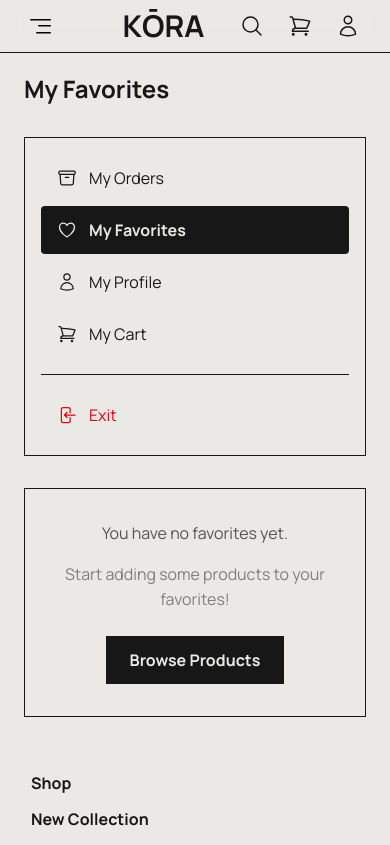
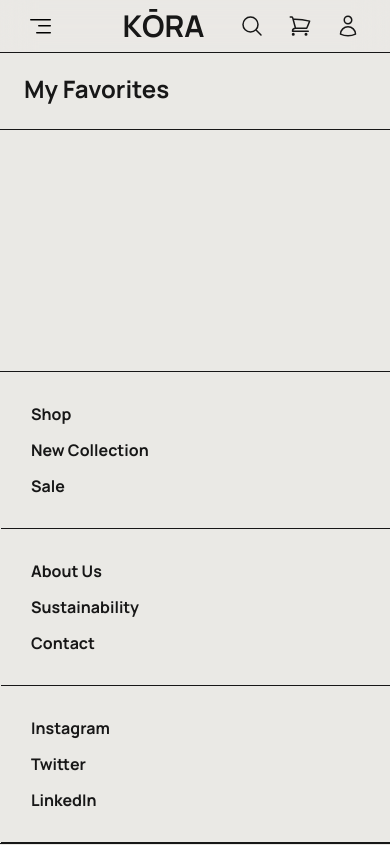
Before and after one commit to lucasfrezzini/apx-n3-19-01-ecommerce-frontend, a Next.js app: page /favorites in a window 390 px wide. Shown: the top 845 px of the page. Built offline with nearby package versions, Linux system fonts and the light colour scheme.

Commit message:
feat: add full-width layout with fixed sidebar for user pages

```diff
--- a/app/favorites/page.tsx
+++ b/app/favorites/page.tsx
@@ -72,24 +72,33 @@
 
   if (authLoading || loading) {
     return (
-      <div className="max-w-4xl mx-auto p-6 mt-[49px]">
-        <h1 className="font-bold text-2xl mb-8">My Favorites</h1>
-        <div className="flex flex-col md:flex-row gap-8">
+      <div className="mt-[49px]">
+        <h1 className="md:hidden font-bold text-2xl p-6 border-b border-primary">My Favorites</h1>
+        <div className="hidden md:block fixed top-[49px] left-64 z-30 bg-background w-[calc(100%-16rem)] border-b border-primary px-6 py-4">
+          <span className="font-bold text-2xl">My Favorites</span>
+        </div>
+        <div className="flex">
           <UserSidebar activePage="favorites" />
+          <main className="hidden md:block md:pl-72 flex-1 p-6">
             <FavoritesListSkeleton />
+          </main>
         </div>
       </div>
     );
   }
 
   return (
-    <div className="max-w-4xl mx-auto p-6 mt-[49px]">
-      <h1 className="font-bold text-2xl mb-8">My Favorites</h1>
+    <div className="mt-[49px]">
+      <h1 className="md:hidden font-bold text-2xl p-6 border-b border-primary">My Favorites</h1>
 
-      <div className="flex flex-col md:flex-row gap-8">
+      <div className="hidden md:block fixed top-[49px] left-64 z-30 bg-background w-[calc(100%-16rem)] border-b border-primary px-6 py-4">
+        <span className="font-bold text-2xl">My Favorites</span>
+      </div>
+
+      <div className="flex">
         <UserSidebar activePage="favorites" />
 
-        <main className="flex-1">
+        <main className="hidden md:block md:pl-72 flex-1 p-6">
           {products.length === 0 ? (
             <div className="border border-primary p-8 text-center">
               <p className="opacity-70 mb-4">You have no favorites yet.</p>
--- a/app/orders/page.tsx
+++ b/app/orders/page.tsx
@@ -65,24 +65,33 @@
 
   if (authLoading || loading) {
     return (
-      <div className="max-w-4xl mx-auto p-6 mt-[49px]">
-        <h1 className="font-bold text-2xl mb-8">My Orders</h1>
-        <div className="flex flex-col md:flex-row gap-8">
+      <div className="mt-[49px]">
+        <h1 className="md:hidden font-bold text-2xl p-6 border-b border-primary">My Orders</h1>
+        <div className="hidden md:block fixed top-[49px] left-64 z-30 bg-background w-[calc(100%-16rem)] border-b border-primary px-6 py-4">
+          <span className="font-bold text-2xl">My Orders</span>
+        </div>
+        <div className="flex">
           <UserSidebar activePage="orders" />
-          <OrdersListSkeleton />
+          <main className="hidden md:block md:pl-72 flex-1 p-6">
+            <OrdersListSkeleton />
+          </main>
         </div>
       </div>
     );
   }
 
   return (
-    <div className="max-w-4xl mx-auto p-6 mt-[49px]">
-      <h1 className="font-bold text-2xl mb-8">My Orders</h1>
+    <div className="mt-[49px]">
+      <h1 className="md:hidden font-bold text-2xl p-6 border-b border-primary">My Orders</h1>
 
-      <div className="flex flex-col md:flex-row gap-8">
+      <div className="hidden md:block fixed top-[49px] left-64 z-30 bg-background w-[calc(100%-16rem)] border-b border-primary px-6 py-4">
+        <span className="font-bold text-2xl">My Orders</span>
+      </div>
+
+      <div className="flex">
         <UserSidebar activePage="orders" />
 
-        <main className="flex-1">
+        <main className="hidden md:block md:pl-72 flex-1 p-6">
           {orders.length === 0 ? (
             <div className="border border-primary p-8 text-center">
               <p className="opacity-70 mb-4">You have no orders yet.</p>
--- a/app/profile/page.tsx
+++ b/app/profile/page.tsx
@@ -110,24 +110,33 @@
 
   if (authLoading) {
     return (
-      <div className="max-w-4xl mx-auto p-6 mt-[49px]">
-        <h1 className="font-bold text-2xl mb-8">My Profile</h1>
-        <div className="flex flex-col md:flex-row gap-8">
+      <div className="mt-[49px]">
+        <h1 className="md:hidden font-bold text-2xl p-6 border-b border-primary">My Profile</h1>
+        <div className="hidden md:block fixed top-[49px] left-64 z-30 bg-background w-[calc(100%-16rem)] border-b border-primary px-6 py-4">
+          <span className="font-bold text-2xl">My Profile</span>
+        </div>
+        <div className="flex">
           <UserSidebar activePage="profile" />
-          <ProfileSkeleton />
+          <main className="hidden md:block md:pl-72 flex-1 p-6">
+            <ProfileSkeleton />
+          </main>
         </div>
       </div>
     );
   }
 
   return (
-    <div className="max-w-4xl mx-auto p-6 mt-[49px]">
-      <h1 className="font-bold text-2xl mb-8">My Profile</h1>
+    <div className="mt-[49px]">
+      <h1 className="md:hidden font-bold text-2xl p-6 border-b border-primary">My Profile</h1>
 
-      <div className="flex flex-col md:flex-row gap-8">
+      <div className="hidden md:block fixed top-[49px] left-64 z-30 bg-background w-[calc(100%-16rem)] border-b border-primary px-6 py-4">
+        <span className="font-bold text-2xl">My Profile</span>
+      </div>
+
+      <div className="flex">
         <UserSidebar activePage="profile" />
 
-        <main className="flex-1">
+        <main className="hidden md:block md:pl-72 flex-1 p-6">
           <form onSubmit={handleSubmit} className="space-y-8">
             <section className="border border-primary p-6">
               <h2 className="font-bold text-lg mb-4">Personal Information</h2>
--- a/src/components/Footer.tsx
+++ b/src/components/Footer.tsx
@@ -23,7 +23,7 @@
 
 const Footer: FC = () => {
   return (
-    <footer className="w-full pl-px border-b border-primary">
+    <footer className="w-full pl-px border-b border-t border-primary">
       <div className="grid grid-cols-1 md:grid-cols-3 w-full">
         {footerColumns.map((column, i) => (
           <div
--- a/src/ui/user/UserSidebar.tsx
+++ b/src/ui/user/UserSidebar.tsx
@@ -65,8 +65,8 @@
   };
 
   return (
-    <aside className="w-full md:w-64 flex-shrink-0">
-      <nav className="border border-primary p-4">
+    <aside className="hidden md:block fixed top-[49px] left-0 w-64 h-[calc(100vh-49px)] z-40 overflow-y-auto">
+      <nav className="border border-primary p-4 bg-background">
         <ul className="space-y-1">
           {sidebarItems.map((item) => {
             const isActive = item.href === `/${activePage}` ||
```
Lines whose indentation alone changed are shown as unchanged.
